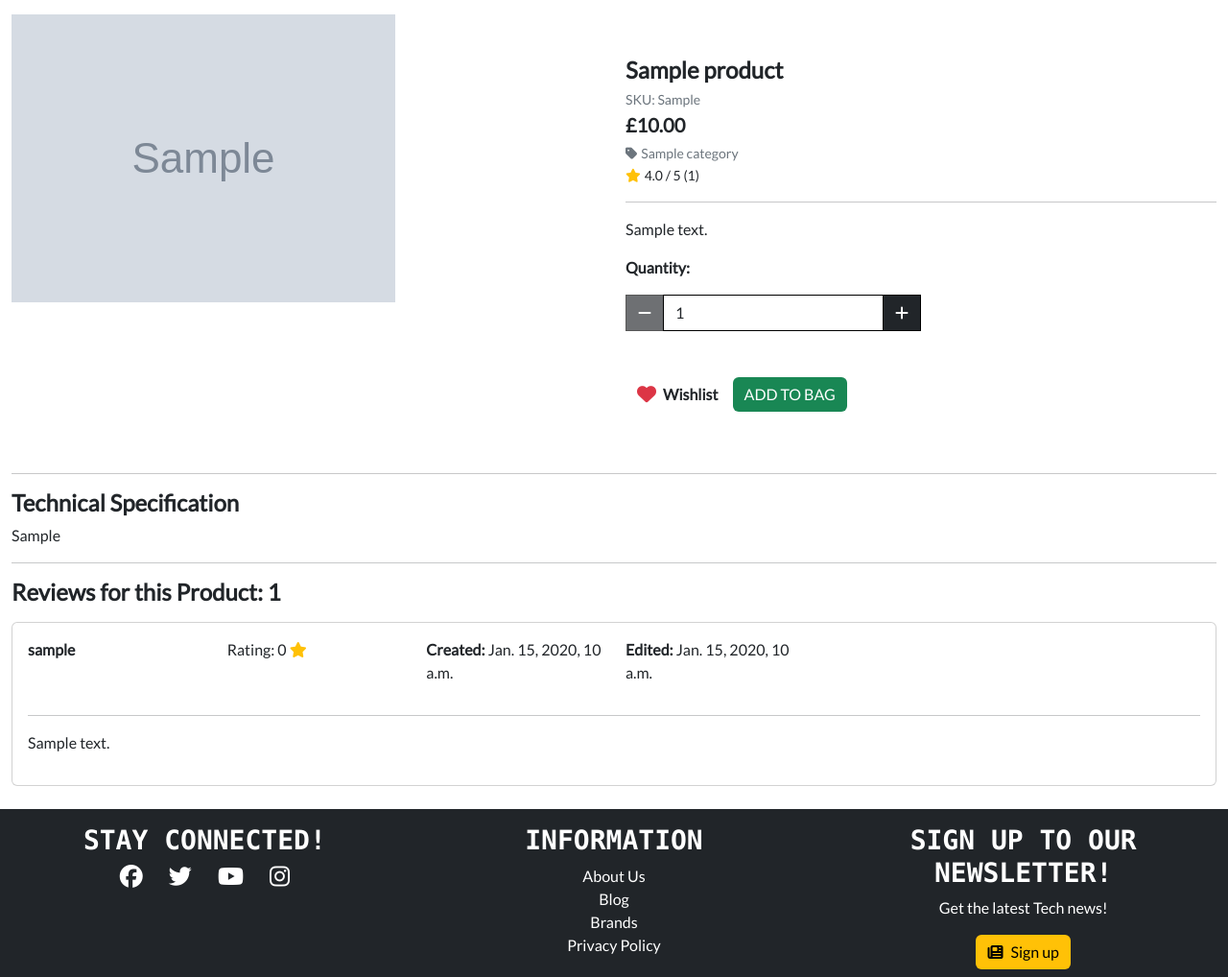
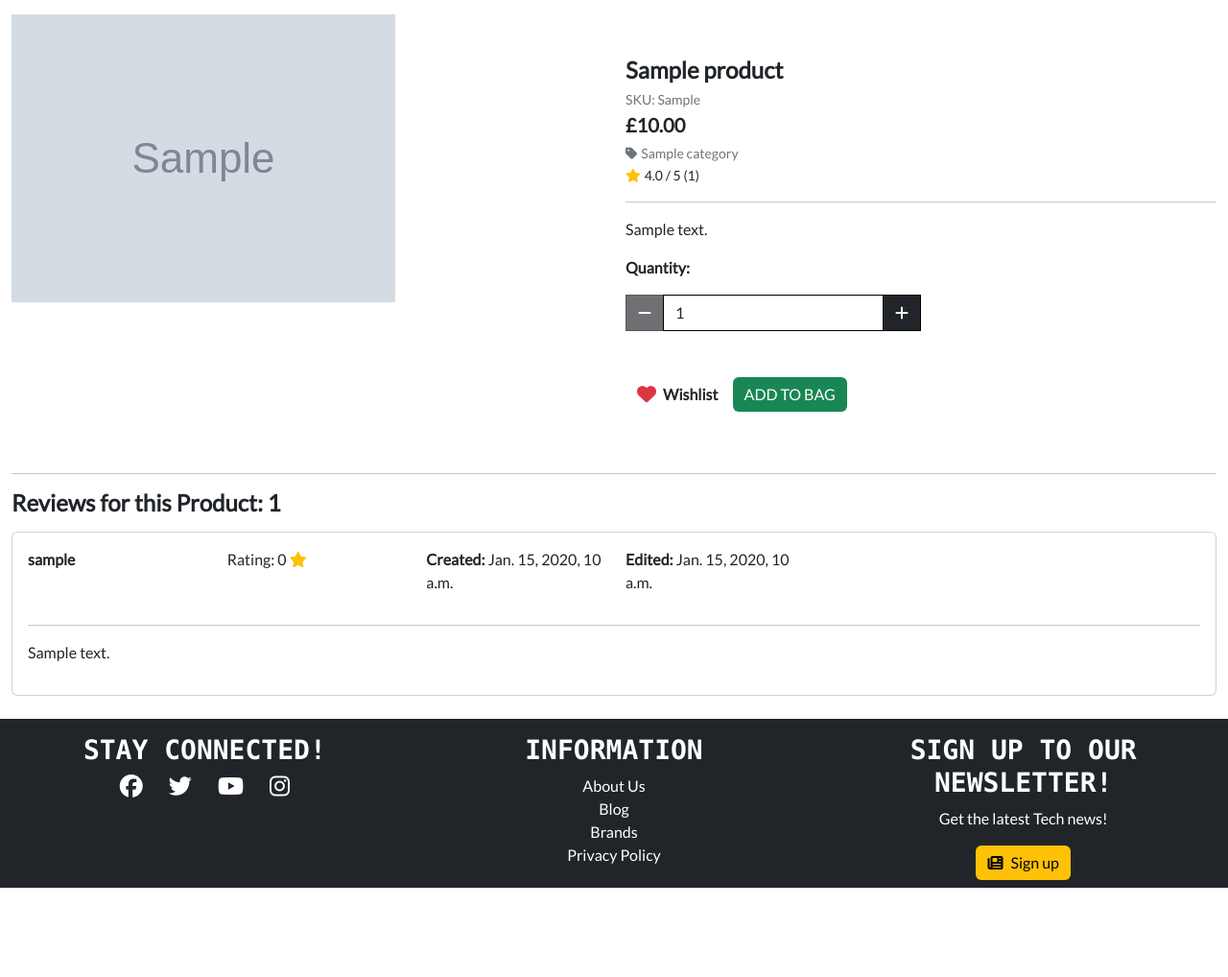
Before and after one commit to JackDay94/Project5-atopc, a Django app: page /products/1/ in a window 1280 px wide. Shown: the part 222-1240 px from the top of the page at 96% size. After the commit the page ends 1147 px from the top, so only its background shows below. Run offline with Django 3.2, Linux system fonts and the light colour scheme; tables that the repository leaves empty hold one stand-in row (values such as "Sample post"); grey boxes marked "Sample" are stand-in pictures; some libraries are stand-ins or nearby versions; some web fonts are replaced.

Commit message:
fix: Remove unused field 'specification' from products

```diff
--- a/products/admin.py
+++ b/products/admin.py
@@ -36,7 +36,6 @@ class ProductAdmin(SummernoteModelAdmin):
 
     summernote_fields = (
         'description',
-        'specification',
     )
 
 
--- a/products/forms.py
+++ b/products/forms.py
@@ -28,7 +28,6 @@ class ProductForm(ModelForm):
         exclude = ('average_rating', 'wishlist',)
         widgets = {
             'description': SummernoteWidget(),
-            'specification': SummernoteWidget(),
         }
 
     image = forms.ImageField(label='Image', required=False,
--- a/products/models.py
+++ b/products/models.py
@@ -39,7 +39,6 @@ class Product(models.Model):
     image_url = models.URLField(max_length=1024, null=True, blank=True)
     image = models.ImageField(null=True, blank=True)
     date_added = models.DateTimeField(auto_now_add=True)
-    specification = models.TextField()
     wishlist = models.ManyToManyField(User, blank=True, default=None,
                                       related_name='wishlist')
 
--- a/products/templates/products/delete_product.html
+++ b/products/templates/products/delete_product.html
@@ -50,8 +50,6 @@ Delete Product
             {% else %}
             <small class="text-muted">No Rating</small>
             {% endif %}
-            <hr>
-            <p class="mt-1">{{ product.description | safe }}</p>
         </div>
     </div>
 </div>
--- a/products/templates/products/product_detail.html
+++ b/products/templates/products/product_detail.html
@@ -95,13 +95,6 @@
     </div>
 </div>
 <hr>
-<div class="row">
-    <div class="col-12">
-        <h3 class="text-start fw-bold fs-4">Technical Specification</h3>
-        {{ product.specification | safe }}
-    </div>
-</div>
-<hr>
 {% if user.is_authenticated %}
 <div class="row">
     <h4 class="text-start fw-semibold fs-4">Review this Product</h4>
```
Also changed, not shown: products/migrations/0006_remove_product_specification.py (added).
